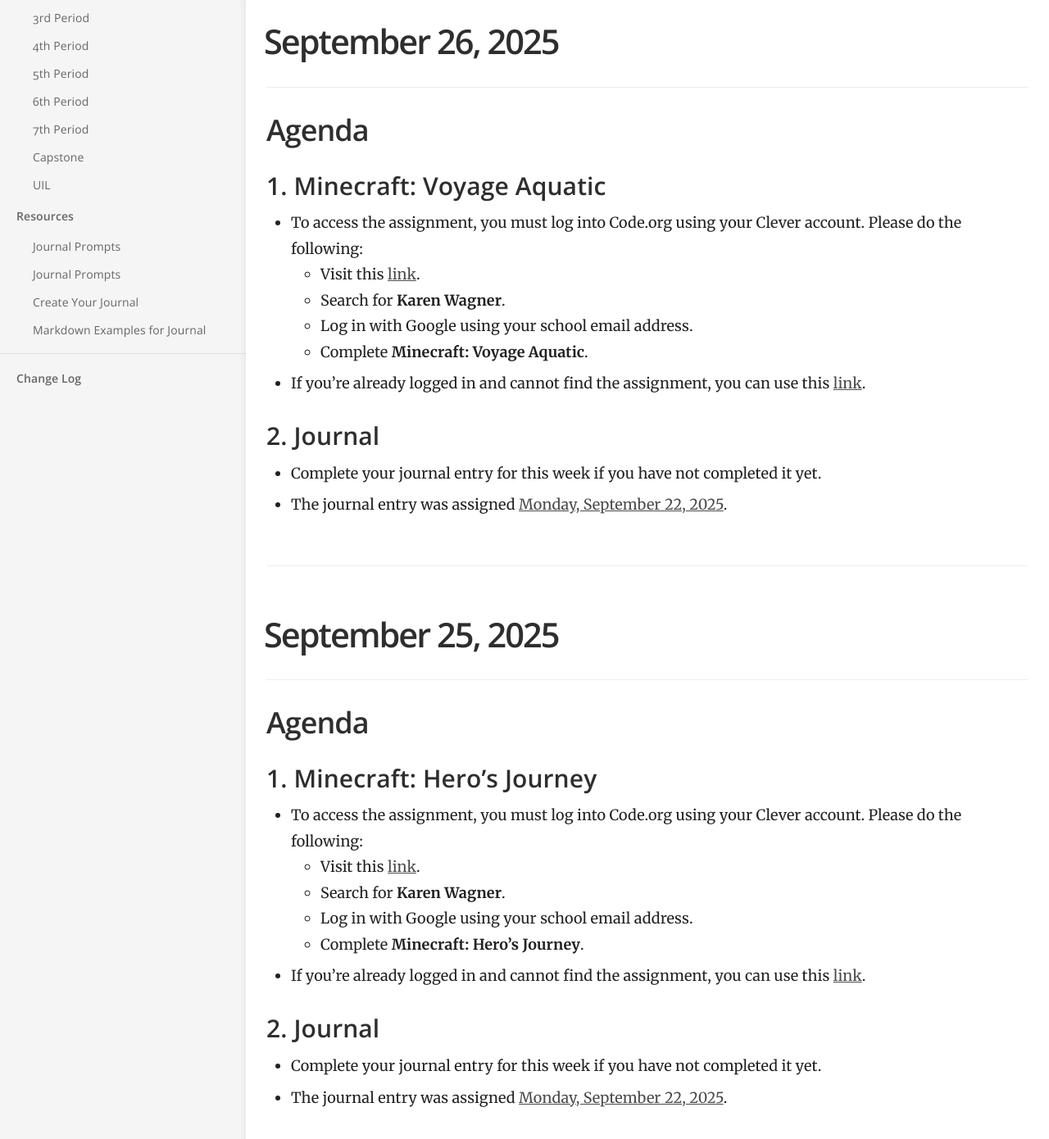
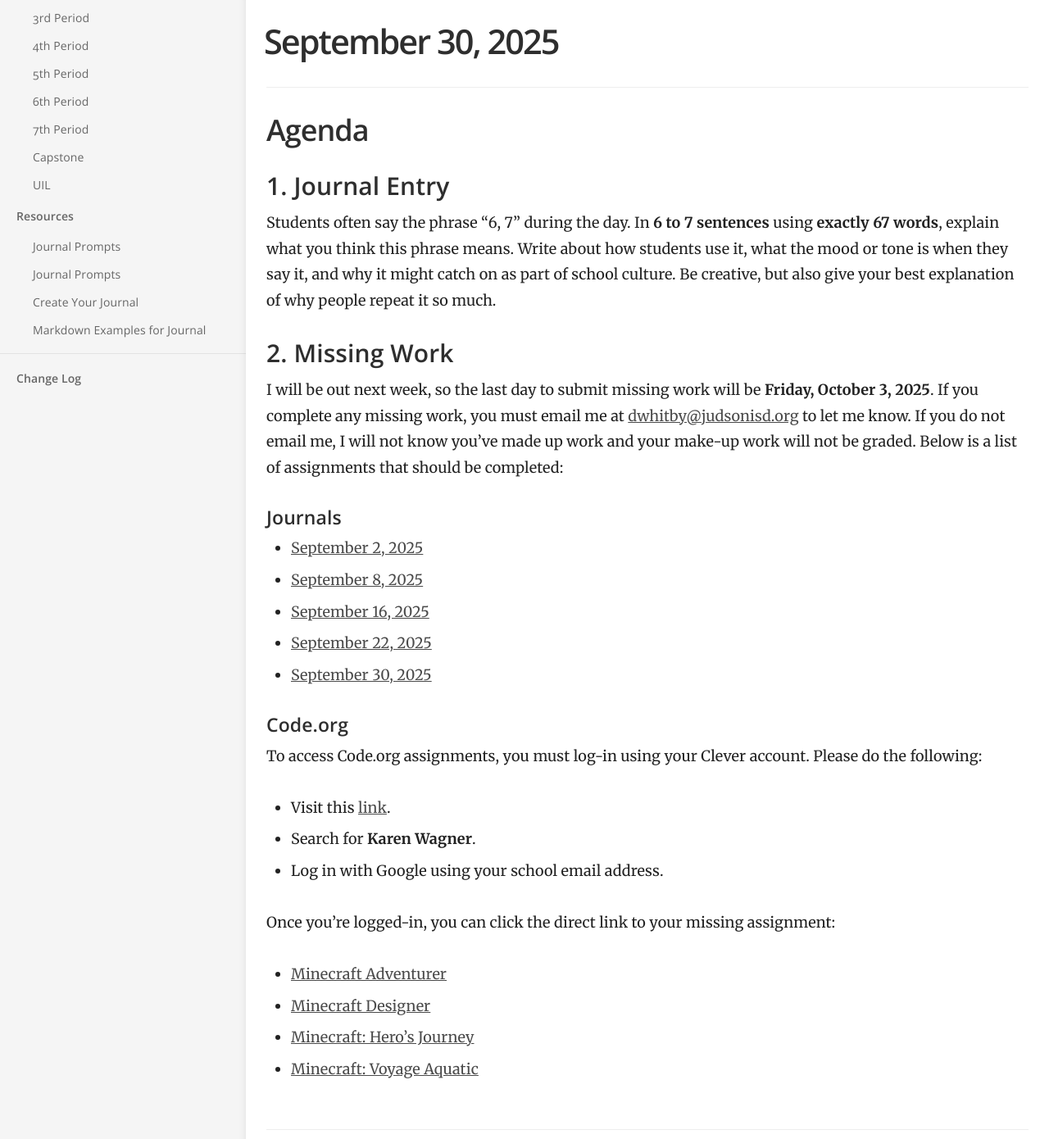
Before and after one commit to mswhitby/classroom, a Jekyll site: the page built from _docs/classes/1st.md, in a window 1280 px wide and 1400 px high, scrolled down 249 px. Shown: the top 1390 px of the window at 82% size. Built offline with Jekyll 4.4.1, drawn with Linux system fonts in a browser that asks for light colours.

Commit message:
Updated lessons

```diff
--- a/_docs/classes/1st.md
+++ b/_docs/classes/1st.md
@@ -4,6 +4,43 @@ subtitle: Fundamentals of Computer Science
 category: Classes
 order: 1
 ---
+
+# September 30, 2025
+
+## Agenda
+
+### 1. Journal Entry
+
+Students often say the phrase “6, 7” during the day. In **6 to 7 sentences** using **exactly 67 words**, explain what you think this phrase means. Write about how students use it, what the mood or tone is when they say it, and why it might catch on as part of school culture. Be creative, but also give your best explanation of why people repeat it so much.
+
+### 2. Missing Work
+
+I will be out next week, so the last day to submit missing work will be **Friday, October 3, 2025**. If you complete any missing work, you must email me at <dwhitby@judsonisd.org> to let me know. If you do not email me, I will not know you've made up work and your make-up work will not be graded. Below is a list of assignments that should be completed:
+
+#### Journals
+
+- [September 2, 2025](https://github.com/mswhitby/WHSTechNotes/blob/main/journal.md#september-2-2025)
+- [September 8, 2025](https://github.com/mswhitby/WHSTechNotes/blob/main/journal.md#september-8-2025)
+- [September 16, 2025](https://github.com/mswhitby/WHSTechNotes/blob/main/journal.md#september-16-2025)
+- [September 22, 2025](https://github.com/mswhitby/WHSTechNotes/blob/main/journal.md#september-22-2025)
+- [September 30, 2025]()
+
+#### Code.org
+
+To access Code.org assignments, you must log-in using your Clever account. Please do the following:
+
+- Visit this [link](https://clever.com/oauth/district-picker?client_id=2f27405716644a951b23&redirect_uri=https%3A%2F%2Fstudio.code.org%2Fusers%2Fauth%2Fclever%2Fcallback&response_type=code&state=ede33ff61289cf32708a0f54079cdd23e31d0b0a02b0e0e8).
+- Search for **Karen Wagner**.
+- Log in with Google using your school email address.
+
+Once you're logged-in, you can click the direct link to your missing assignment:
+
+- [Minecraft Adventurer](https://studio.code.org/courses/mc/units/1/lessons/1/levels/1)
+- [Minecraft Designer](https://studio.code.org/courses/minecraft/units/1/lessons/1/levels/1)
+- [Minecraft: Hero's Journey](https://studio.code.org/courses/hero/units/1)
+- [Minecraft: Voyage Aquatic](https://studio.code.org/courses/aquatic)
+
+----
 
 # September 26, 2025
 
```
